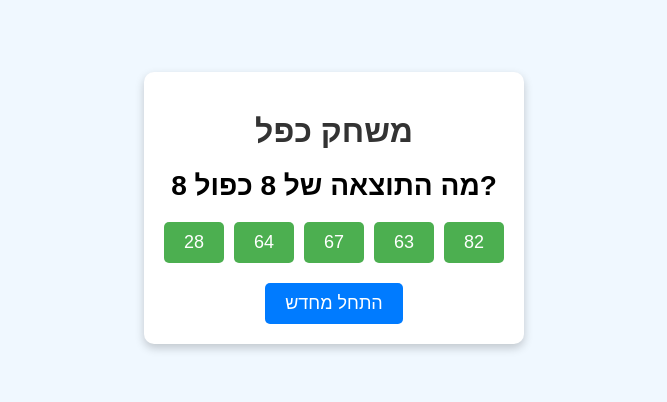
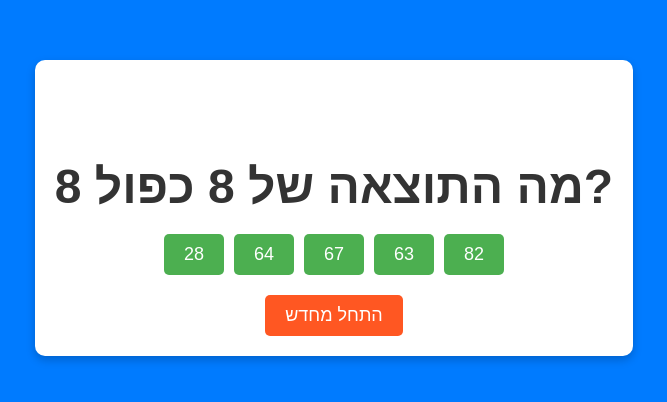
Before and after one commit to LiamTrh/GayaGame, a plain HTML site: page index.html in a window 1280 px wide. Shown: the part 192-594 px from the top of the page, without its empty margins (306-973 px from the left). Drawn offline with Linux system fonts and the light colour scheme.

Commit message:
היעכהנ

```diff
--- a/index.html
+++ b/index.html
@@ -10,7 +10,8 @@
       text-align: center;
       margin: 0;
       padding: 0;
-      background-color: #f0f8ff;
+      background-color: #007bff; /* צבע כחול */
+      color: #fff; /* צבע טקסט לבן */
       display: flex;
       flex-direction: column;
       justify-content: center;
@@ -19,18 +20,19 @@
     }
     .container {
       max-width: 600px;
-      background-color: #fff;
+      background-color: #ffffff; /* צבע לבן */
       padding: 20px;
       border-radius: 10px;
       box-shadow: 0 4px 10px rgba(0, 0, 0, 0.2);
       text-align: center;
+      color: #333; /* טקסט כהה */
     }
     h1 {
-      color: #333;
+      color: #fff; /* כותרת בצבע לבן */
       margin-bottom: 20px;
     }
     .question {
-      font-size: 28px;
+      font-size: 48px; /* גופן גדול לשאלה */
       font-weight: bold;
       margin: 20px 0;
     }
@@ -56,19 +58,19 @@
     .result {
       margin: 20px 0;
       font-size: 20px;
-      color: #333;
+      color: #fff; /* צבע תוצאה לבן */
     }
     button {
       padding: 10px 20px;
       font-size: 18px;
-      background-color: #007bff;
+      background-color: #ff5722;
       color: #fff;
       border: none;
       border-radius: 5px;
       cursor: pointer;
     }
     button:hover {
-      background-color: #0056b3;
+      background-color: #e64a19;
     }
   </style>
 </head>
```
